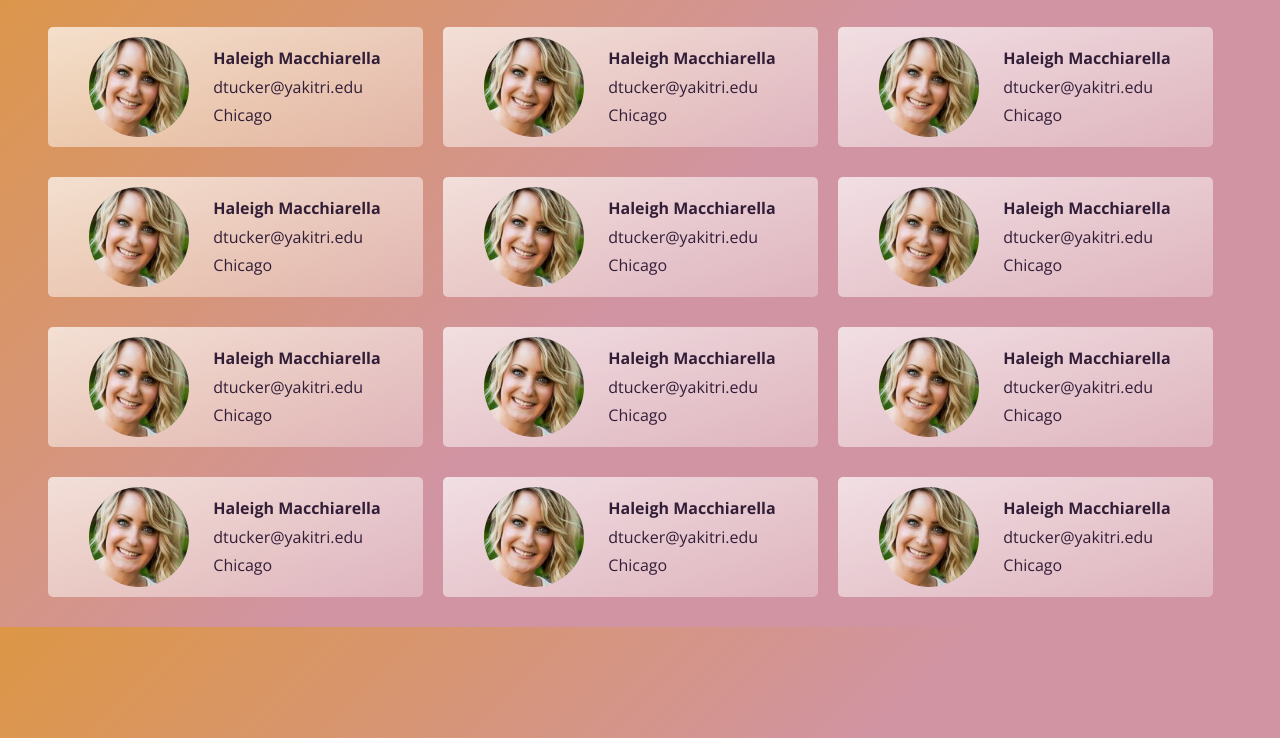
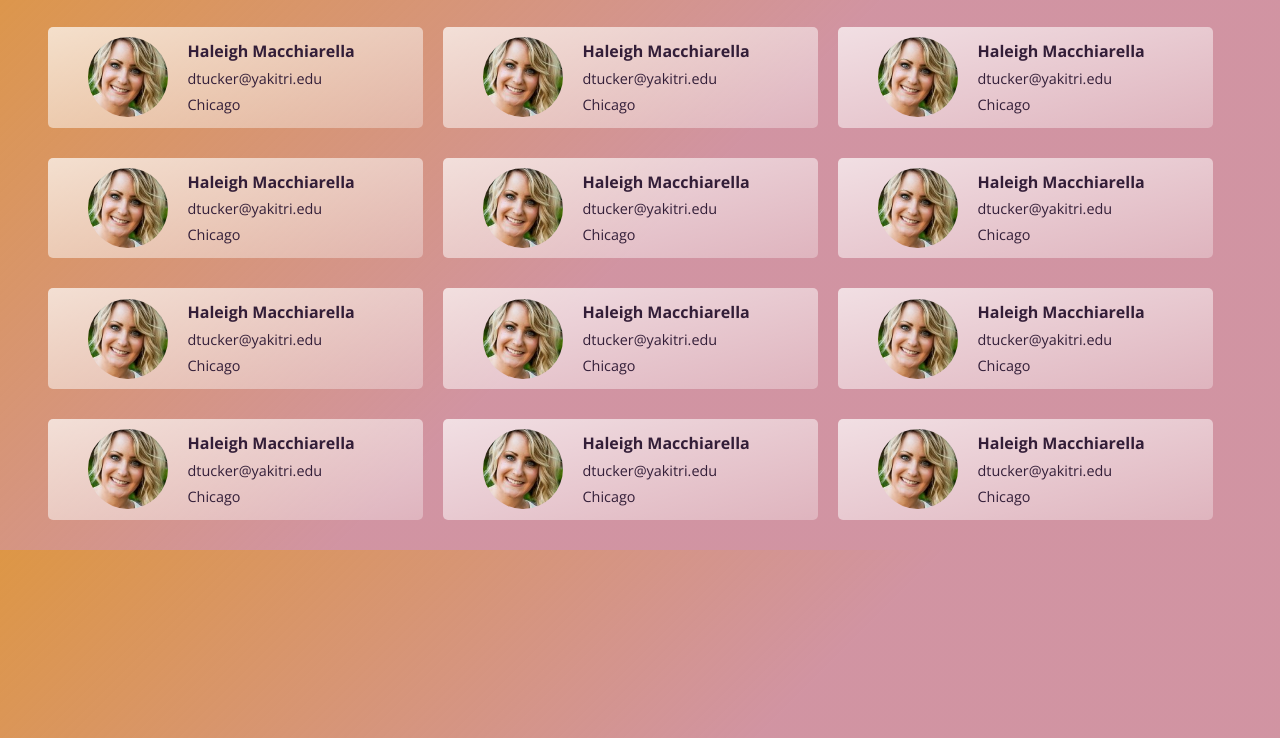
Before and after one commit to brigittavarga/employee-directory-api, a plain HTML site: page index.html in a window 1280 px wide. Shown: the part 62-800 px from the top of the page. Drawn offline with nearby package versions, Linux system fonts and the light colour scheme; no server answers.

Commit message:
adjusted CSS

```diff
--- a/css/style.css
+++ b/css/style.css
@@ -40,7 +40,11 @@ img {
     border-radius: 50%;
     padding-right: 20px;
     padding-left: 20px;
-    max-width: 140px;
+    max-width: 120px;
+}
+
+.text-container p {
+    font-size: 0.9em;
 }
 
 .card .text-container {
@@ -56,7 +60,6 @@ img {
     margin-right: 20px;
     display: flex;
     align-items: center;
-    justify-content: space-around;
     padding: 10px 20px;
     background: linear-gradient(to right bottom, rgba(255, 255, 255, 0.7), rgba(255, 255, 255, 0.3));
 }
```
